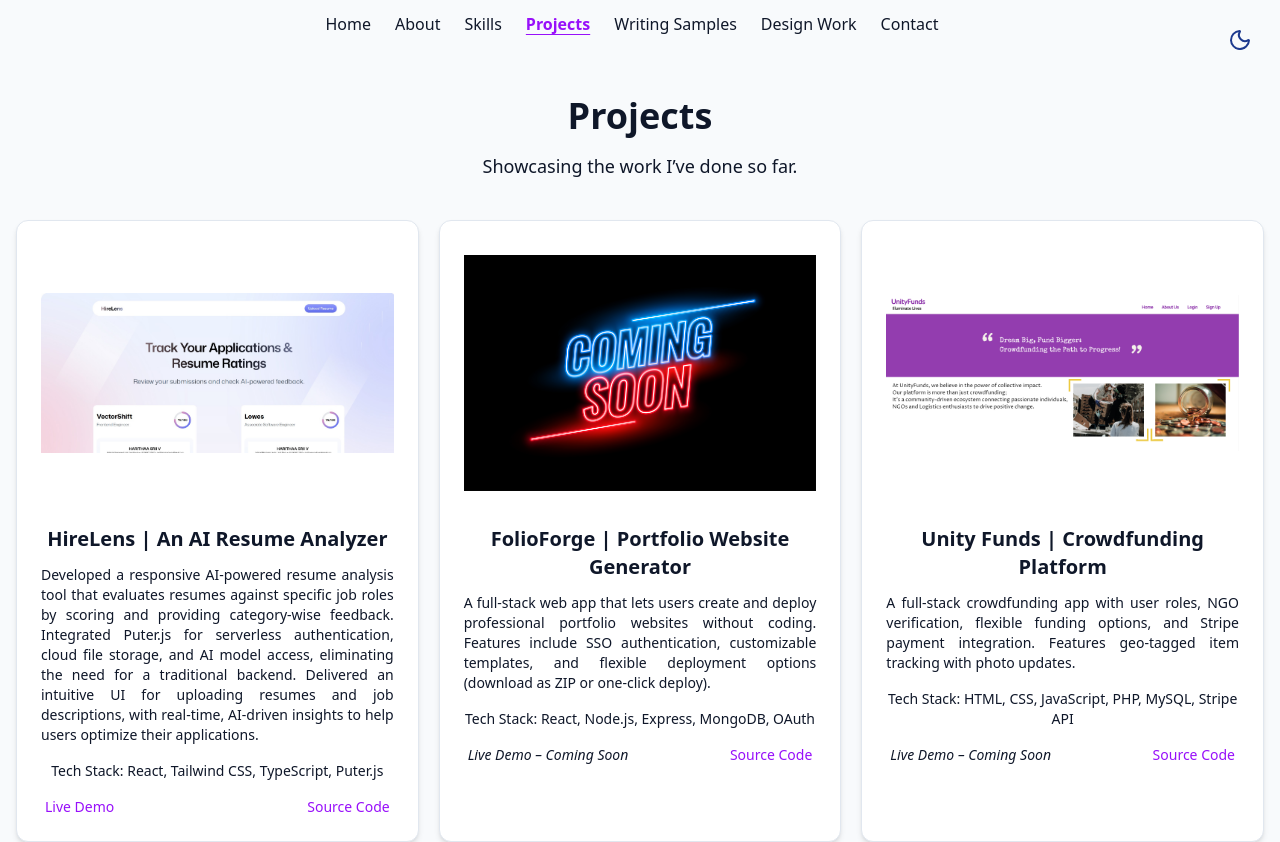
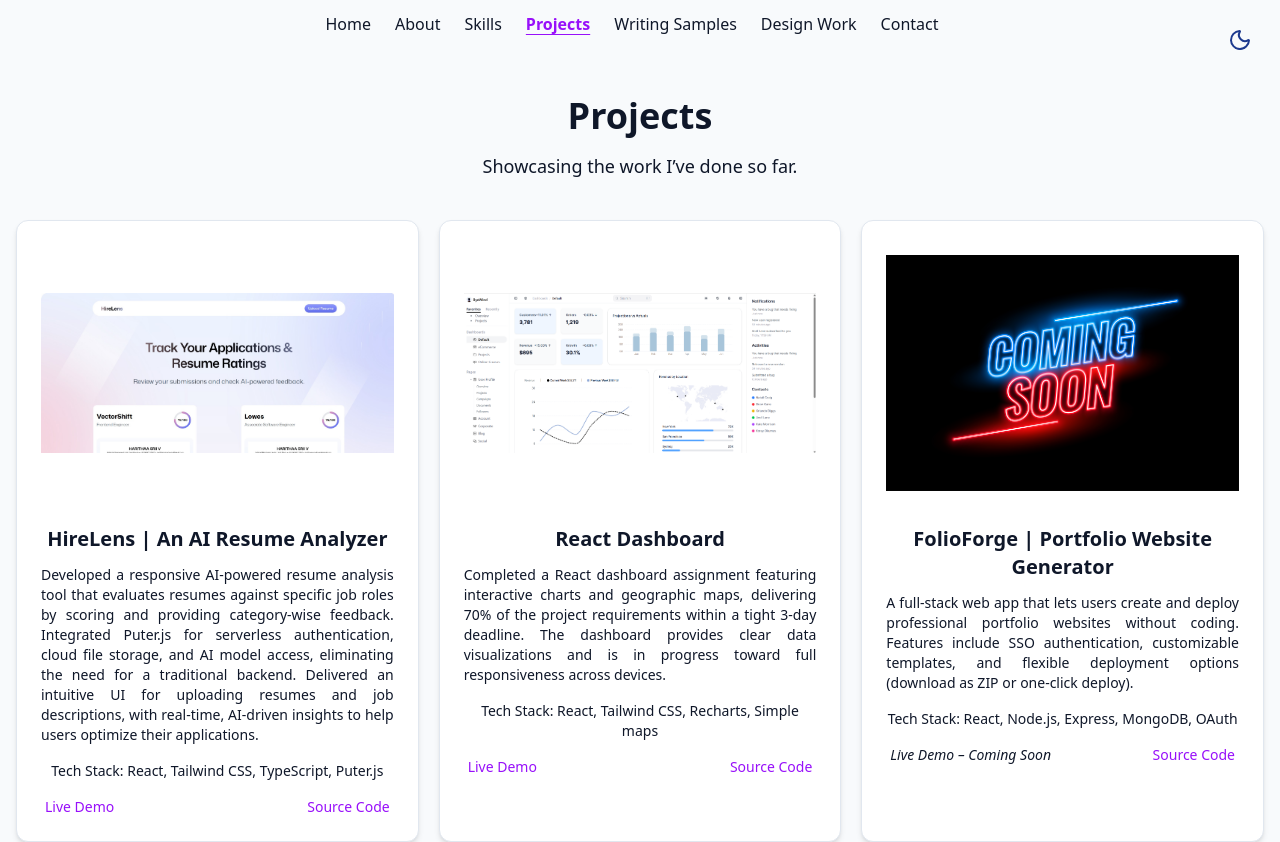
Before and after one commit to harithaa-srii/Portfolio-website, a React (Vite) app: page /projects in a window 1280 px wide. Shown: the top 842 px of the page. Built offline with nearby package versions, Linux system fonts and the light colour scheme.

Commit message:
project addition

```diff
--- a/src/Pages/Projects.jsx
+++ b/src/Pages/Projects.jsx
@@ -8,6 +8,14 @@ export const Projects = () => {
       image: "/thumbnails/resume-analyzer.jpg",
       liveLink: "https://resume-analyzer-gold-one.vercel.app/",
       sourceCode: "https://github.com/harithaa-srii/resume-analyzer",
+    },
+    {
+      title:"React Dashboard",
+      description:"Completed a React dashboard assignment featuring interactive charts and geographic maps, delivering 70% of the project requirements within a tight 3-day deadline. The dashboard provides clear data visualizations and is in progress toward full responsiveness across devices.",
+      techStack: ["React", "Tailwind CSS", "Recharts", "Simple maps"],
+      image: "/thumbnails/dashboard.png",
+      liveLink: "https://harithaasrii-reactdashboard.vercel.app/",
+      sourceCode: "https://github.com/harithaa-srii/react-dashboard",
     },
      {
       title:"FolioForge | Portfolio Website Generator",
```
Also changed, not shown: public/thumbnails/dashboard.png (added).
